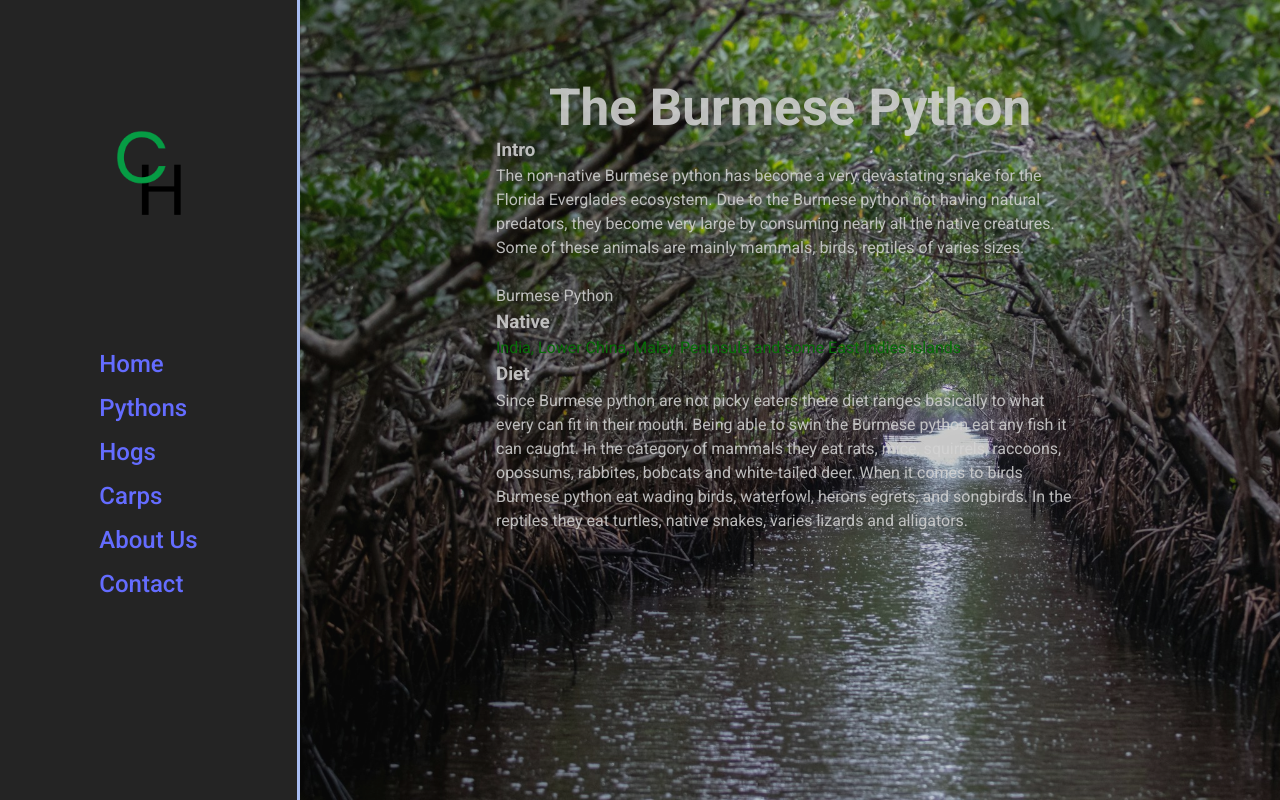
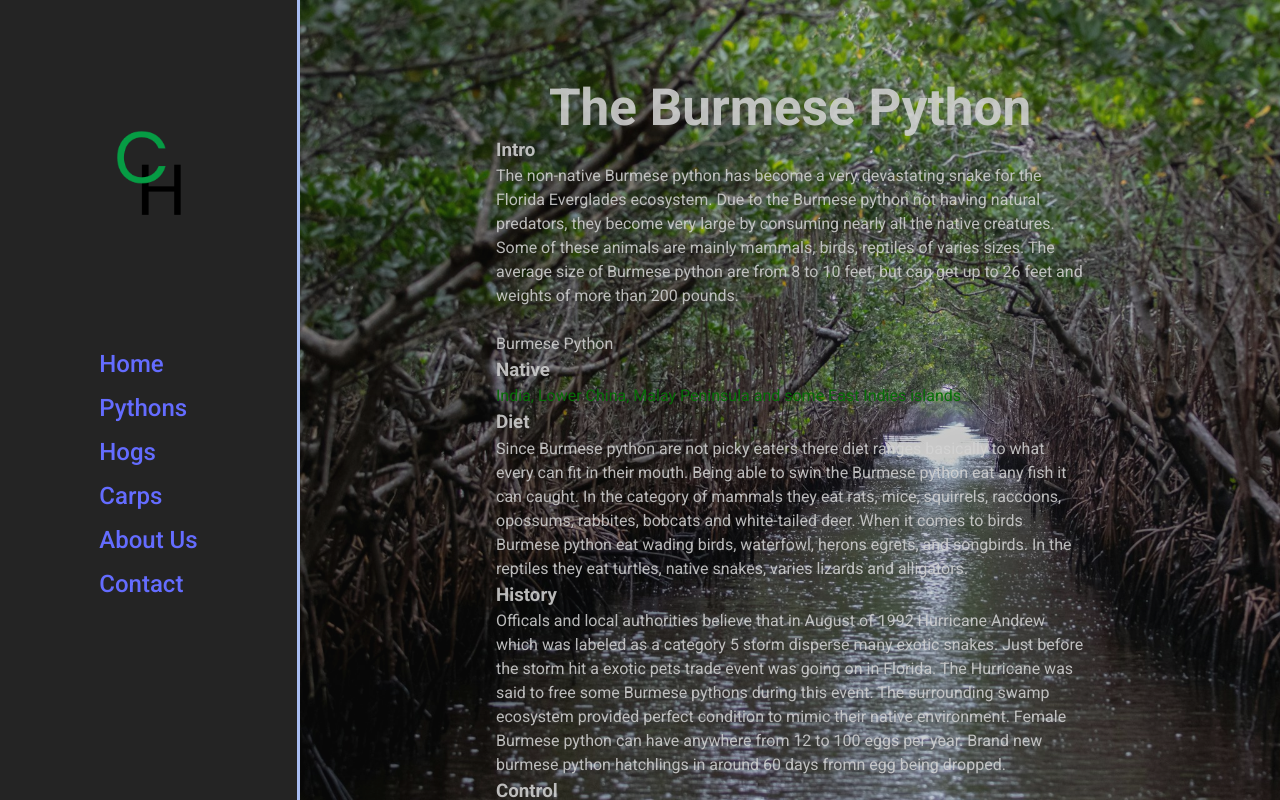
Before and after one commit to coding4freedom/invasive-app, a React (Vite) app: page /pythons in a window 1280 px wide. Built offline with nearby package versions, Linux system fonts and the light colour scheme.

Commit message:
PythonPage content all gathered.

```diff
--- a/src/pages/PythonPage.jsx
+++ b/src/pages/PythonPage.jsx
@@ -10,7 +10,7 @@ const PythonPage = () => {
         <section className="intro">
           <h3 className="intro-header">Intro</h3>
           <p className="intro-para">
-            The non-native Burmese python has become a very devastating snake for the Florida Everglades ecosystem. Due to the Burmese python not having natural predators, they become very large by consuming nearly all the native creatures. Some of these animals are mainly mammals, birds, reptiles of varies sizes.
+            The non-native Burmese python has become a very devastating snake for the Florida Everglades ecosystem. Due to the Burmese python not having natural predators, they become very large by consuming nearly all the native creatures. Some of these animals are mainly mammals, birds, reptiles of varies sizes. The average size of Burmese python are from 8 to 10 feet, but can get up to 26 feet and weights of more than 200 pounds.
           </p>
           <figure className="image-wrapper">
             <img src="" alt="" className="python-img" />
@@ -29,6 +29,18 @@ const PythonPage = () => {
             Since Burmese python are not picky eaters there diet ranges basically to what every can fit in their mouth. Being able to swin the Burmese python eat any fish it can caught. In the category of mammals they eat rats, mice, squirrels, raccoons, opossums, rabbites, bobcats and white-tailed deer. When it comes to birds Burmese python eat wading birds, waterfowl, herons egrets, and songbirds. In the reptiles they eat turtles, native snakes, varies lizards and alligators.
           </p>
         </section>
+        <section className="history">
+          <h3 className="history-header">History</h3>
+          <p className="history-para">
+            Officals and local authorities believe that in August of 1992 Hurricane Andrew which was labeled as a category 5 storm disperse many exotic snakes. Just before the storm hit a exotic pets trade event was going on in Florida. The Hurricane was said to free some Burmese pythons during this event. The surrounding swamp ecosystem provided perfect condition to mimic their native environment. Female Burmese python can have anywhere from 12 to 100 eggs per year. Brand new burmese python hatchlings in around 60 days fromn egg being dropped.
+          </p>
+        </section>
+        <section className="control">
+          <h3 className="control-header">Control</h3>
+          <p className="control-para">
+            Florida has various methods to curve the ecological impact of the Burmese python. The brief overview of how Florida deals the python problem programs to eliminate the python numbers, public awareness efforts, monitoring systems and legal measures. Legally Burmese pythons are ban from release and listed as prohibited species in Florida. Some pythons are captured and microchipped to track there movements and travel patterns. Florida has an python elimination program cash reward based on size of snakes and how many are removed.
+          </p>
+        </section>
       </div>
     </div>
   )
```
